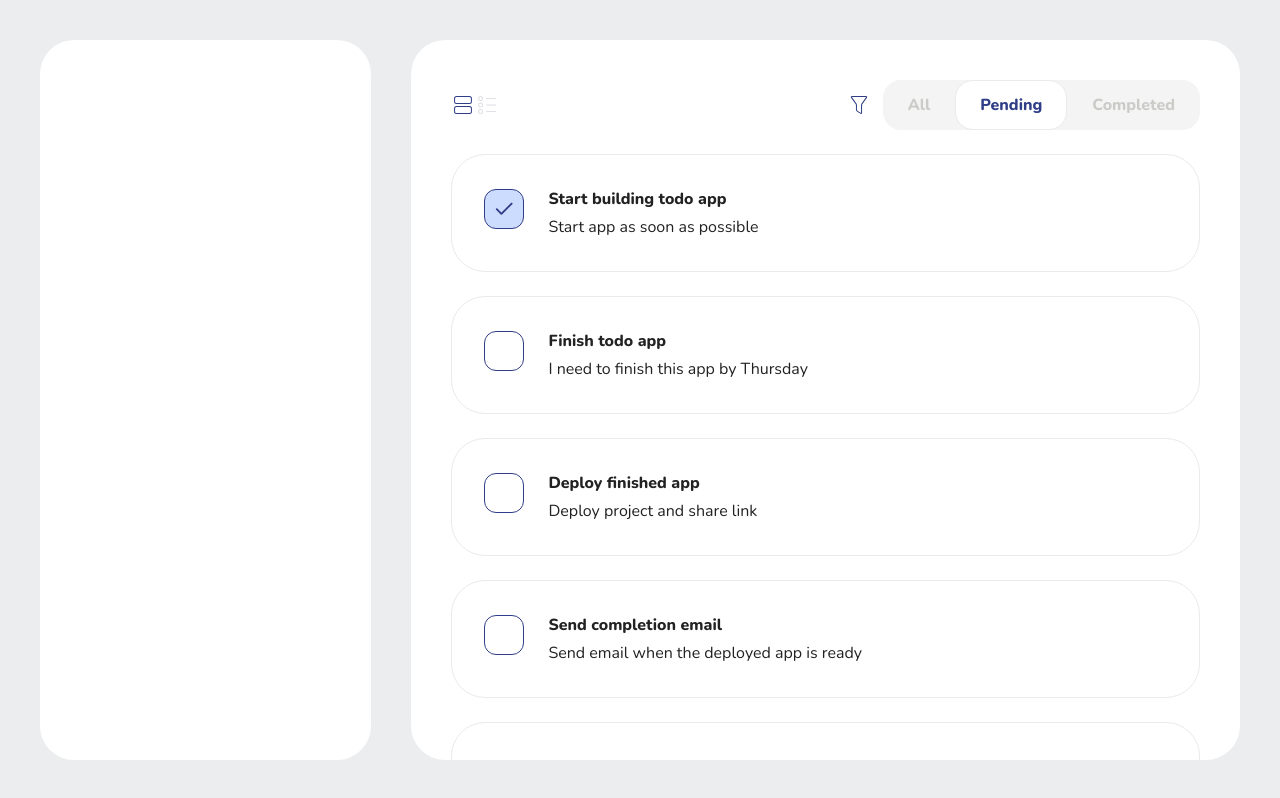
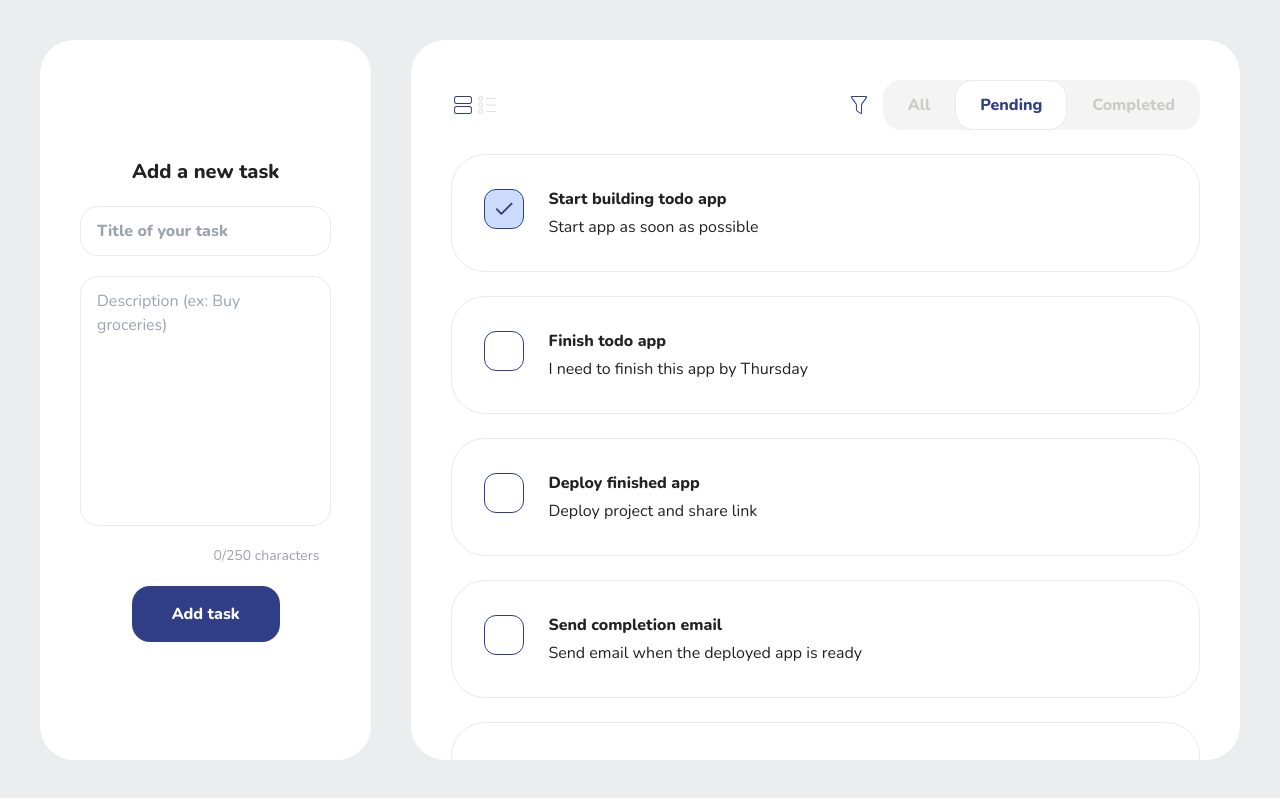
Before and after one commit to josegarzaramos/LightningTasks, a Next.js app: page / in a window 1280 px wide. Built offline with nearby package versions, Linux system fonts and the light colour scheme.

Commit message:
feat: add new task component

```diff
--- /dev/null
+++ b/src/app/components/NewTask.jsx
@@ -0,0 +1,49 @@
+'use client';
+import { useState } from 'react';
+
+const NewTask = ({ maxLength }) => {
+  const [currentLength, setCurrentLength] = useState(0);
+
+  function handleTextAreaChange(e) {
+    if (currentLength >= maxLength) return;
+
+    const length = e.target.value.length;
+    setCurrentLength(length);
+  }
+
+  return (
+    <div className="flex flex-col gap-5 h-full justify-center">
+      <h1 className="font-bold text-center text-xl">Add a new task</h1>
+      <div className="flex flex-col h-3/6 gap-5">
+        <input
+          type="text"
+          name="title"
+          placeholder="Title of your task"
+          className="border border-gray rounded-lg px-4 py-3 font-bold focus-visible:outline focus-visible:outline-1 focus-visible:outline-blue"
+          required
+        />
+        <textarea
+          type="text"
+          name="description"
+          placeholder="Description (ex: Buy groceries)"
+          className="border border-gray rounded-lg px-4 py-3 min-h-28 h-full resize-none focus-visible:outline focus-visible:outline-1 focus-visible:outline-blue"
+          onChange={handleTextAreaChange}
+          maxLength={maxLength}
+          required
+        />
+      </div>
+      <span className="text-sm text-right pr-3 text-zinc-400">
+        {currentLength}/{maxLength} characters
+      </span>
+      <div className="text-center">
+        <button
+          type="submit"
+          className="bg-blue px-10 py-4 w-auto rounded-lg font-bold text-white"
+        >
+          Add task
+        </button>
+      </div>
+    </div>
+  );
+};
+export default NewTask;
--- a/src/app/page.js
+++ b/src/app/page.js
@@ -1,6 +1,7 @@
 import { Nunito } from 'next/font/google';
 import TasksList from './components/TasksList';
 import TaskToolbar from './components/TaskToolbar';
+import NewTask from './components/NewTask';
 
 const nunito = Nunito({
   weight: ['400', '800'],
@@ -45,7 +46,9 @@ export default function Home() {
   return (
     <main className={nunito.className}>
       <div className="grid grid-cols-1 lg:grid-cols-main h-full p-4 md:p-10 gap-4 md:gap-10 [&>div]:bg-white [&>div]:rounded [&>div]:p-4 md:[&>div]:p-10">
-        <div className="hidden lg:block"></div>
+        <div className="hidden lg:block">
+          <NewTask maxLength={250} />
+        </div>
         <div className="overflow-auto">
           <TaskToolbar />
           <TasksList tasks={DUMMY_TASKS} />
```
